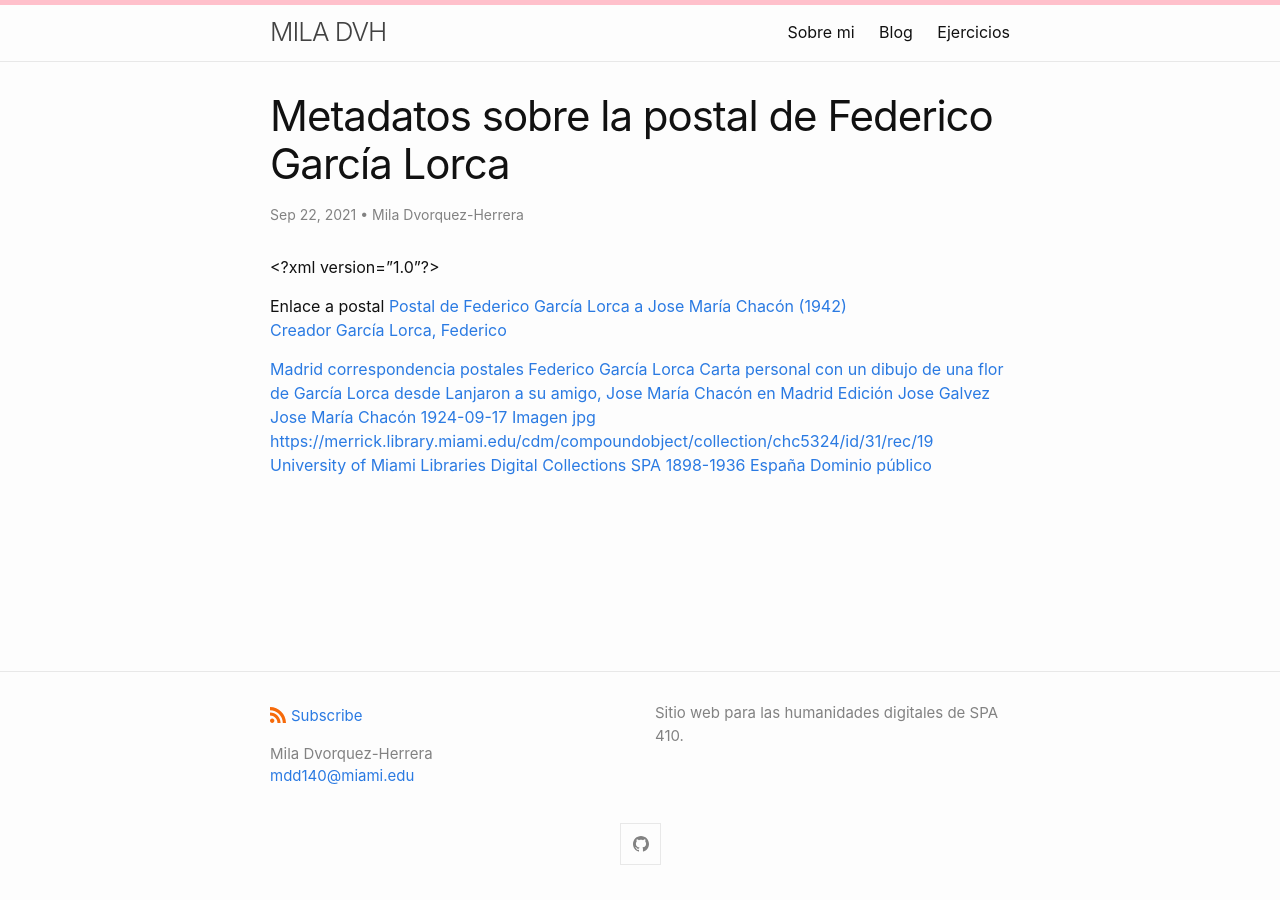
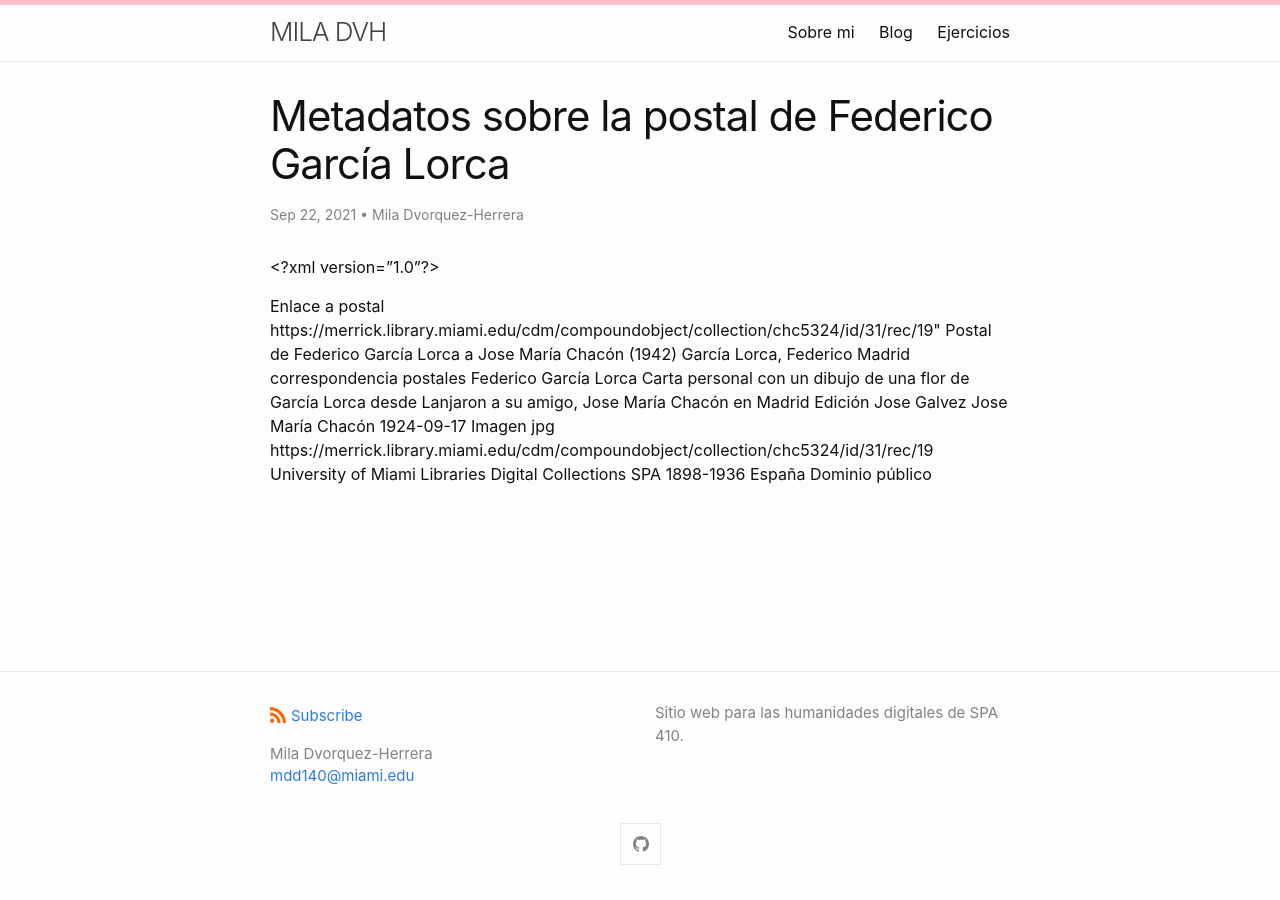
Before and after one commit to miladvh/miladvh.github.io, a Jekyll site: the page built from _posts/2021-09-22-metadatos.md, in a window 1280 px wide. Built offline with Jekyll 4.4.1, drawn with Linux system fonts in a browser that asks for light colours.

Commit message:
Update 2021-09-22-metadatos.md

```diff
--- a/_posts/2021-09-22-metadatos.md
+++ b/_posts/2021-09-22-metadatos.md
@@ -8,65 +8,80 @@ author: Mila Dvorquez-Herrera
 <metadata
     xmlns:dc="http://purl.org/dc/elements/1.1/">
 
-    Enlace a postal <a href="https://merrick.library.miami.edu/cdm/compoundobject/collection/chc5324/id/31/rec/19"/>
+    Enlace a postal https://merrick.library.miami.edu/cdm/compoundobject/collection/chc5324/id/31/rec/19"
 
     <dc:title>
         Postal de Federico García Lorca a Jose María Chacón (1942)
     </dc:title>
-    <body>
-        <p>Creador
+
+
     <dc:creator>
         García Lorca, Federico
     </dc:creator>
-        </p>
+
     <dc:subject>
         Madrid
     </dc:subject>
+
     <dc:subject>
         correspondencia
     </dc:subject>
+
     <dc:subject>
         postales
     </dc:subject>
+
     <dc:subject>
         Federico García Lorca
     </dc:subject>
+
     <dc:description>
         Carta personal con un dibujo de una flor de García Lorca desde Lanjaron a su amigo, Jose María Chacón en Madrid
     </dc:description>
+
     <dc:publisher>
         Edición Jose Galvez
     </dc:publisher>
+
     <dc:contributor>
         Jose María Chacón
     </dc:contributor>
+
     <dc:date>
         1924-09-17
     </dc:date>
+
     <dc:type>
         Imagen
     </dc:type>
+
     <dc:format>
         jpg
     </dc:format>
+
     <dc:identifier>
         https://merrick.library.miami.edu/cdm/compoundobject/collection/chc5324/id/31/rec/19
     </dc:identifier>
+
     <dc:source>
         University of Miami Libraries Digital Collections
     </dc:source>
+
     <dc:language>
         SPA
     </dc:language>
+
     <dc:coverage>
         1898-1936
     </dc:coverage>
+
     <dc:coverage>
         España
     </dc:coverage>
+
     <dc:rights>
         Dominio público
     </dc:rights>
-    </body>
+
 
 </metadata>
```
